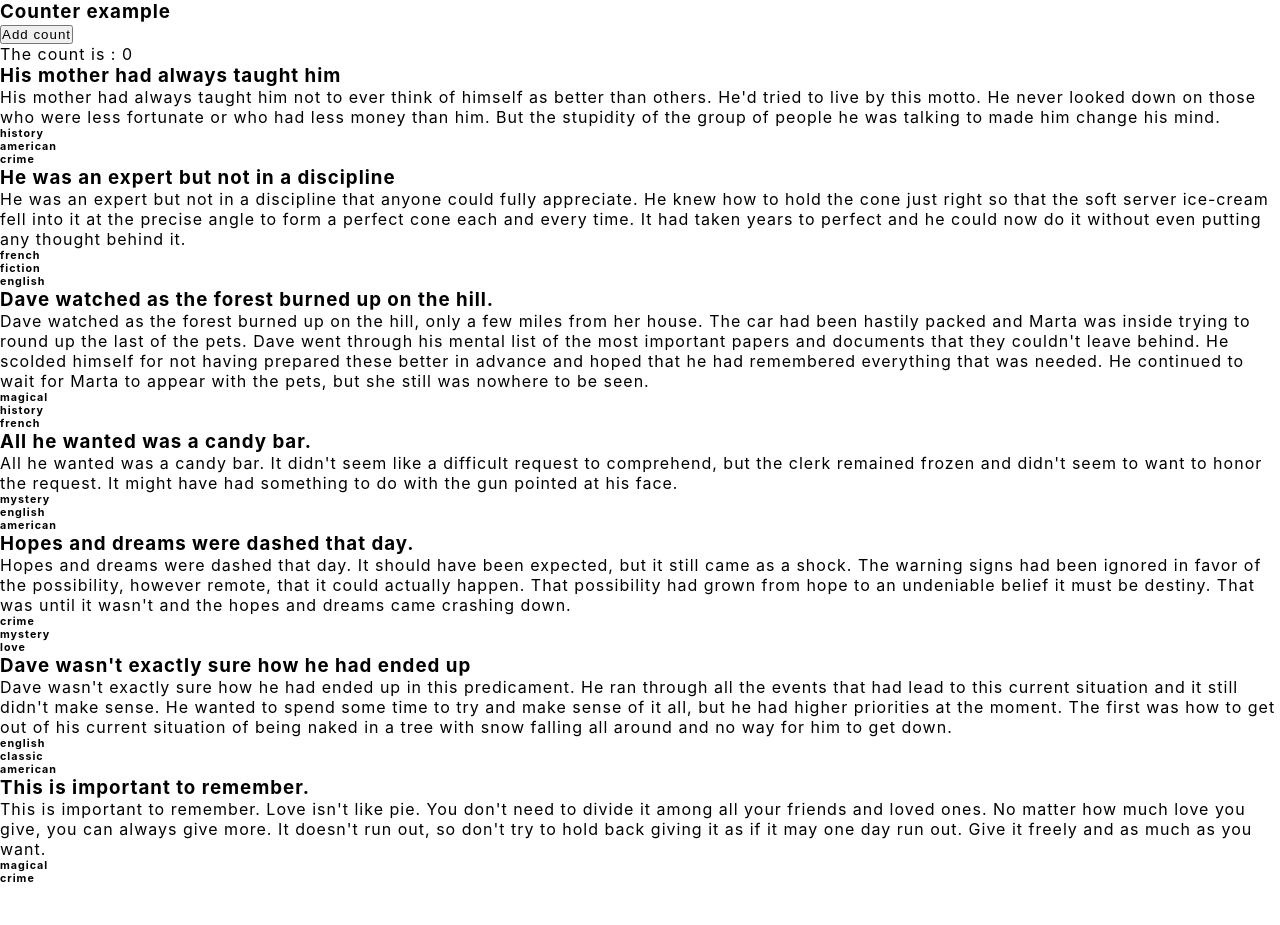
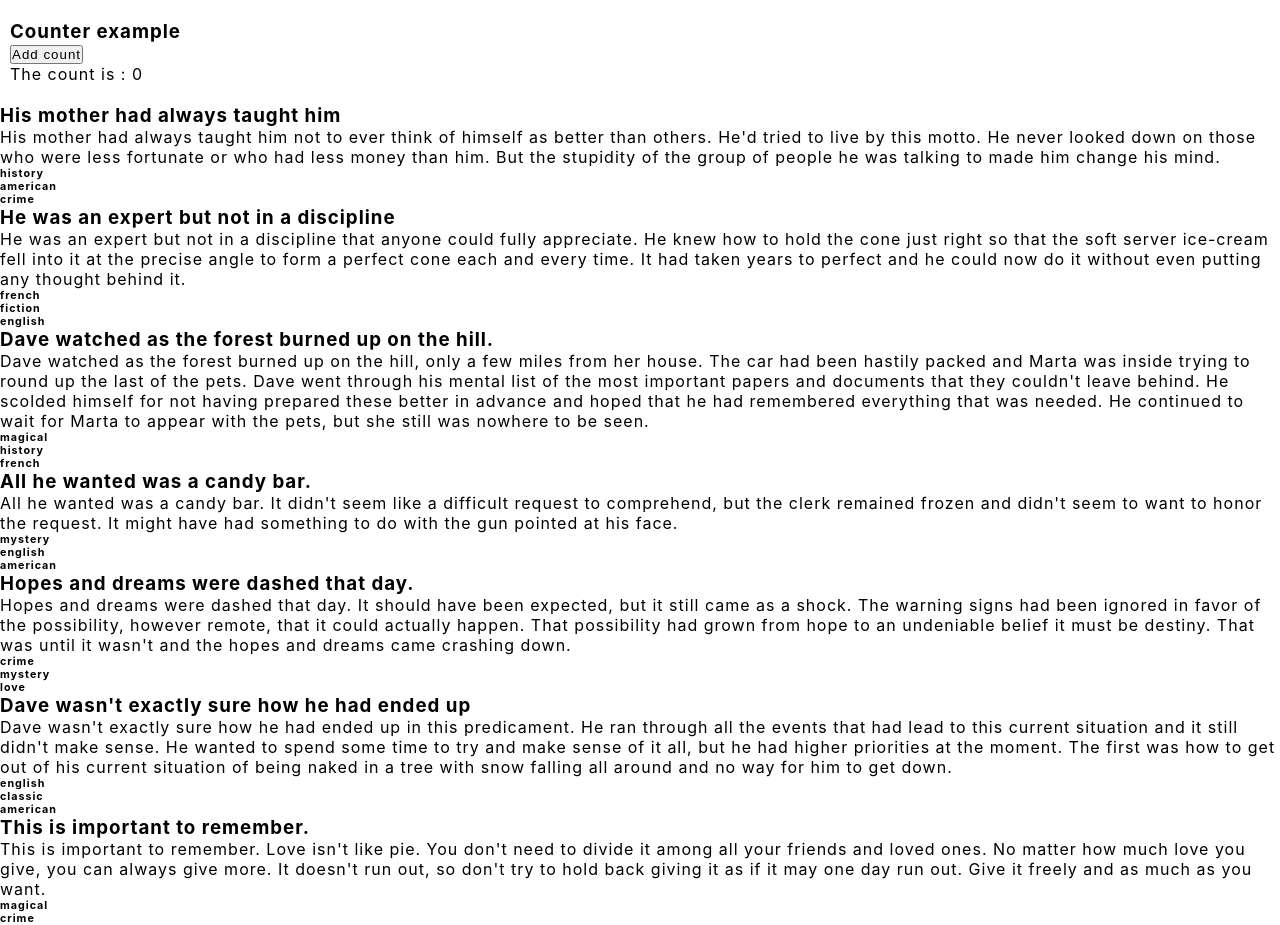
Before and after one commit to Lesley-w19/reactjs-cli, a React (Create React App) app: page / in a window 1280 px wide. Before the commit the page ends 885 px from the top, so only its background shows below. Built offline with nearby package versions, Linux system fonts and the light colour scheme.

Commit message:
added a counter div tage and renamed the counter__wrarer className

```diff
--- a/src/components/Counter.js
+++ b/src/components/Counter.js
@@ -12,11 +12,16 @@ const Counter = (props) => {
 
 
   return (
-    <div className="counter-wrapper">
+    <div className="counter">
+        <div className="counter__wrapper">
       <h3>{name}</h3>
-      <button className="btn btn-counter" onClick={counter}>Add count</button>
+      <button onClick={counter}>Add count</button>
       <p> The count is : <span className="count">{count}</span></p>
     </div>
+
+
+    </div>
+
   );
 };
 
```
